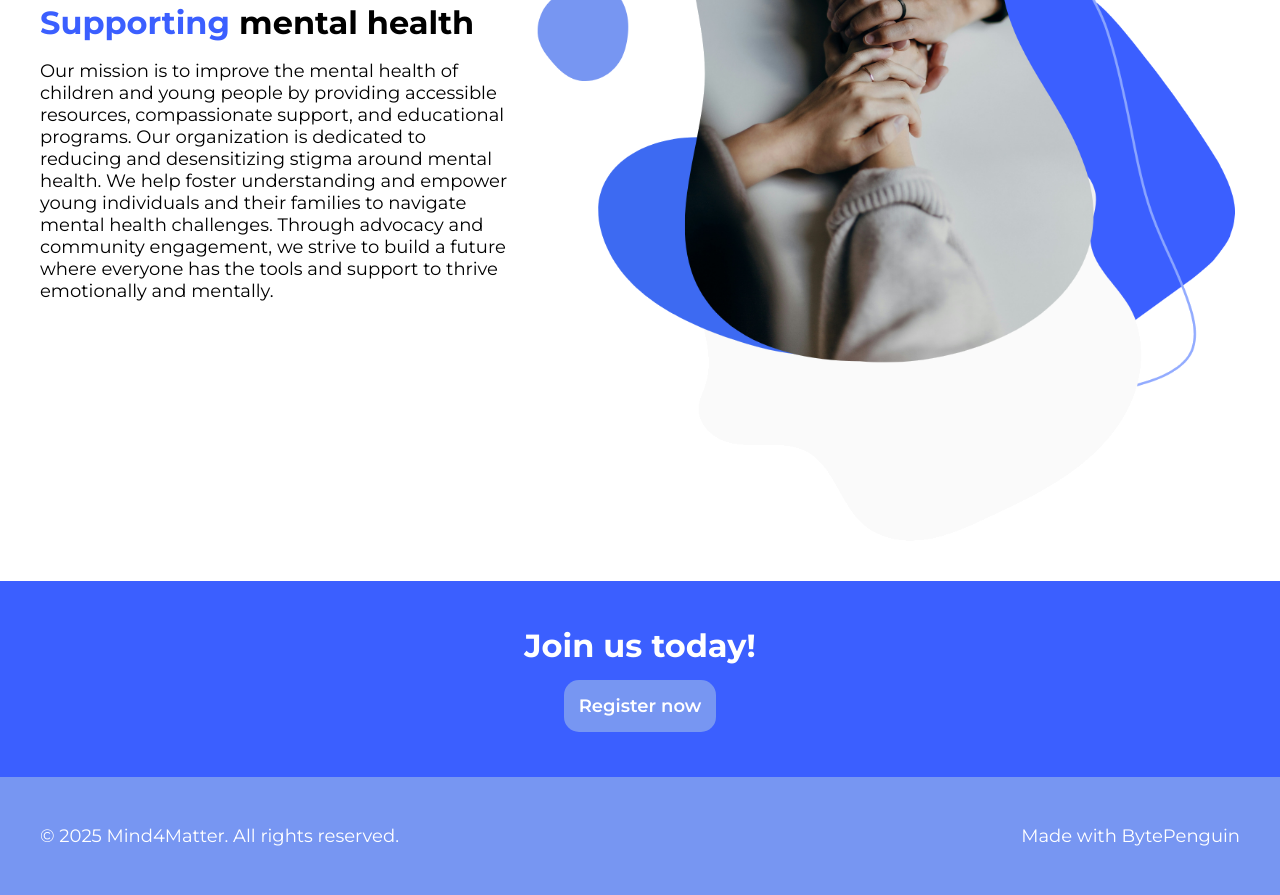
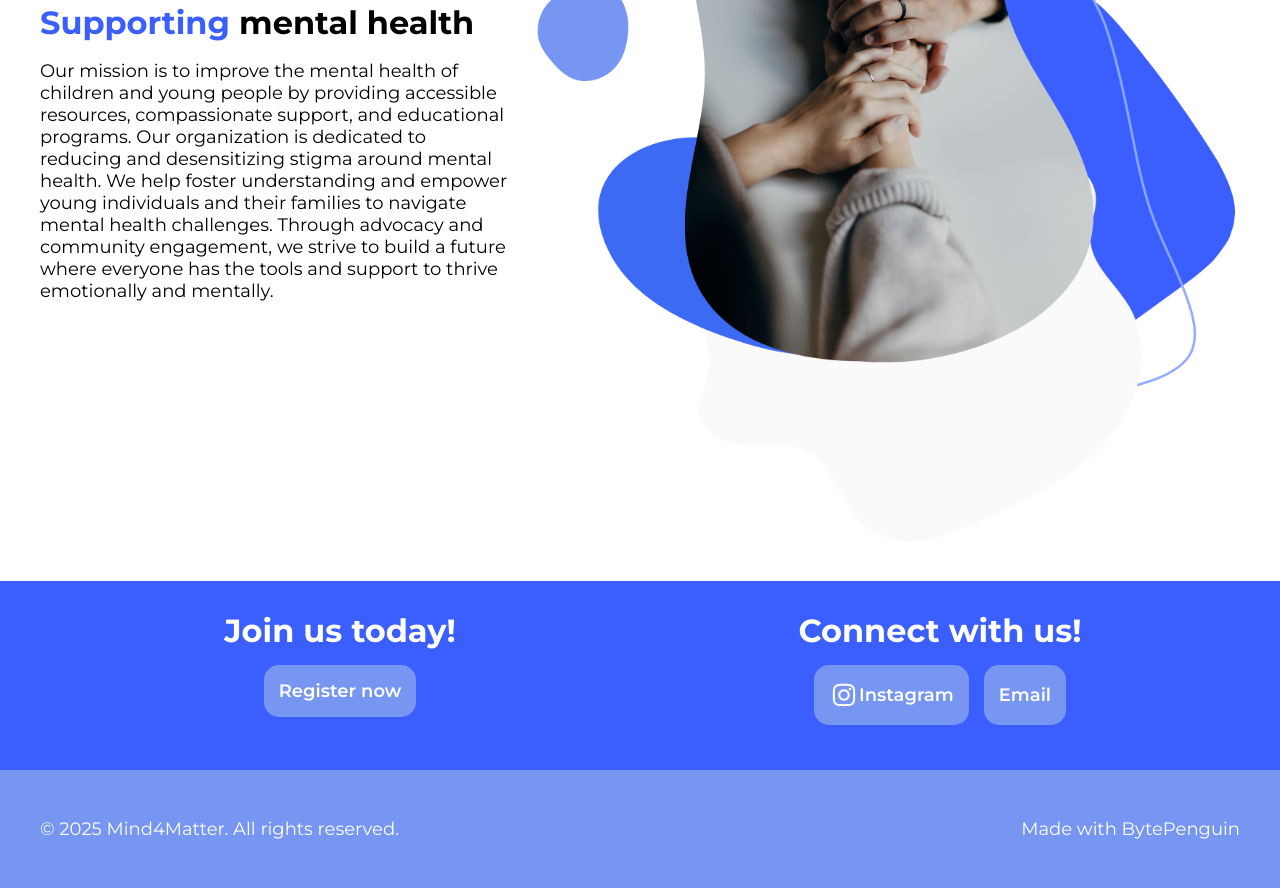
Before and after one commit to BytePenguinCode/Mind4Matter, a plain HTML site: page index.html in a window 1280 px wide. Shown: the part 376-1271 px from the top of the page. Drawn offline with Linux system fonts and the light colour scheme.

Commit message:
added insta babyyyyyy

```diff
--- a/index.html
+++ b/index.html
@@ -74,10 +74,26 @@
             <!--section 2-->
             <div class="bg-darkest-blue">
                 <div class="section2">
-                    <h2 class="white">Join us today!</h2>
-                    <form action="registration.html">
-                        <button type="submit" class="bg-blue white">Register now</button>
-                    </form>
+                    <div>
+                        <h2 class="white">Join us today!</h2>
+                        <form action="registration.html">
+                            <button type="submit" class="bg-blue white">Register now</button>
+                        </form>
+                    </div>
+                    <div>
+                        <h2 class="white">Connect with us!</h2>
+                        <div class="socials">
+                        <form action="https://www.instagram.com/Mind4Matter.global">
+                            <button type="submit" class="bg-blue white insta">
+                                <object data="assets/instagram.svg" width="30px"></object>
+                                Instagram
+                            </button>
+                        </form>
+                        <form action="https://www.instagram.com/Mind4Matter.global">
+                            <button type="submit" class="bg-blue white">Email</button>
+                        </form>
+                        </div>
+                    </div>
                 </div>
             </div>
         </main>
--- a/style.css
+++ b/style.css
@@ -59,15 +59,15 @@ nav h1 *{
 }
 
 .bg-blue {
-    background-color: #7796F2;
+    background: #7796F2;
 }
 
 .bg-darkest-blue{
-    background-color: #3B5FFF;
+    background: #3B5FFF;
 }
 
 .bg-white{
-    background-color: #ffffff;
+    background: #ffffff;
 }
 
 nav ul {
@@ -148,10 +148,16 @@ h2 {
     max-width: 1200px;
     padding: 30px;
     margin: 0 auto;
+    display: flex;
+    flex-wrap: wrap;
+    justify-content: space-around;
 }
 
-.section2 > *{
-    margin: 15px;
+.section2 div {
+    margin: auto;
+    width: 60vw;
+    max-width: 350px;
+    margin: 0;
 }
 
 .section2 form{
@@ -159,7 +165,7 @@ h2 {
 }
 
 .section2 button{
-    margin: 0 auto;
+    margin: 15px auto;
     font-size: 1.125rem;
     padding: 15px;
     border-radius: 15px;
@@ -167,12 +173,26 @@ h2 {
     font-family: "Montserrat", sans-serif;
     font-weight: 600;
     transition: all .2s ease-in-out;
+    display: flex;
+    align-items: center;
 }
 
-.section2 button:hover{
+.insta:hover{
+    background: linear-gradient(to right,#feda75, #fa7e1e 25%, #d62976 50%, #962fbf 75%, #4f5bd5 100%);
+    color: #ffffff;
+}
+
+button:hover{
     transform: scale(1.1);
-    background-color: #ffffff;
+    background: #ffffff;
     color: #7796F2;
+}
+
+.socials {
+    display: flex;
+    flex-wrap: wrap;
+    justify-content: center;
+    column-gap: 15px;
 }
 
 .fullscreen{
```
Also changed, not shown: assets/arrow-down-angle-svgrepo-com.svg (deleted), assets/instagram.svg (added).
